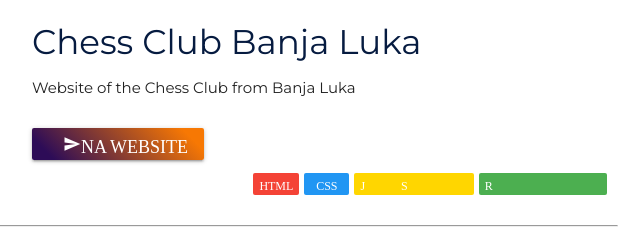
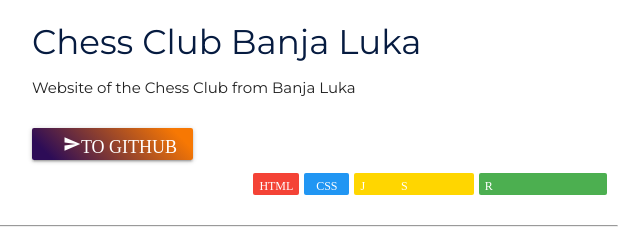
Before and after one commit to BranislavDrljaca/Moj-portfolio, a website: page build/index ENG.html in a window 1280 px wide. Shown: the part 2360-2600 px from the top of the page, 470-1110 px from the left. Drawn offline with nearby package versions, Linux system fonts and the light colour scheme.

Commit message:
Update index ENG.html

```diff
--- a/build/index ENG.html
+++ b/build/index ENG.html
@@ -98,7 +98,7 @@
                 <div class="col s12 m12 l12 xl8">
                     <h4 class="projecttitle">Chess Club Banja Luka</h4>
                     <p class="projectdesc">Website of the Chess Club from Banja Luka</p>
-                    <a href="https://github.com/BranislavDrljaca/sahovski-klub" target="_blank" class="waves-effect waves-light btn-small gotobtn"><i class="material-icons right">send</IDI>NA WEBSITE</a>
+                    <a href="https://github.com/BranislavDrljaca/sahovski-klub" target="_blank" class="waves-effect waves-light btn-small gotobtn"><i class="material-icons right">send</GO>TO GITHUB</a>
                     <div class="badgeextra left-align">
                         <span class="new badge green" data-badge-caption="Responsive"></span>
 
```
